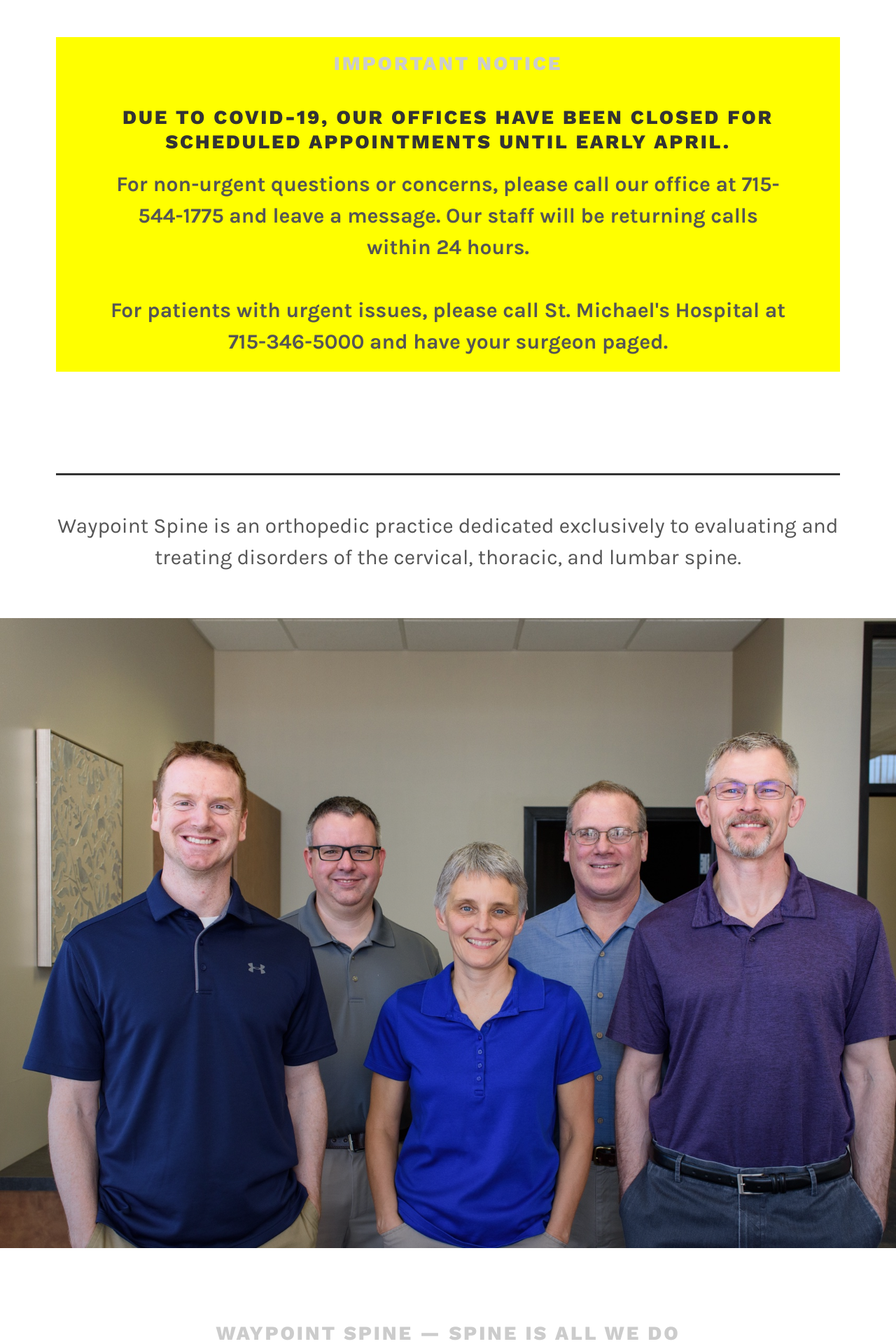
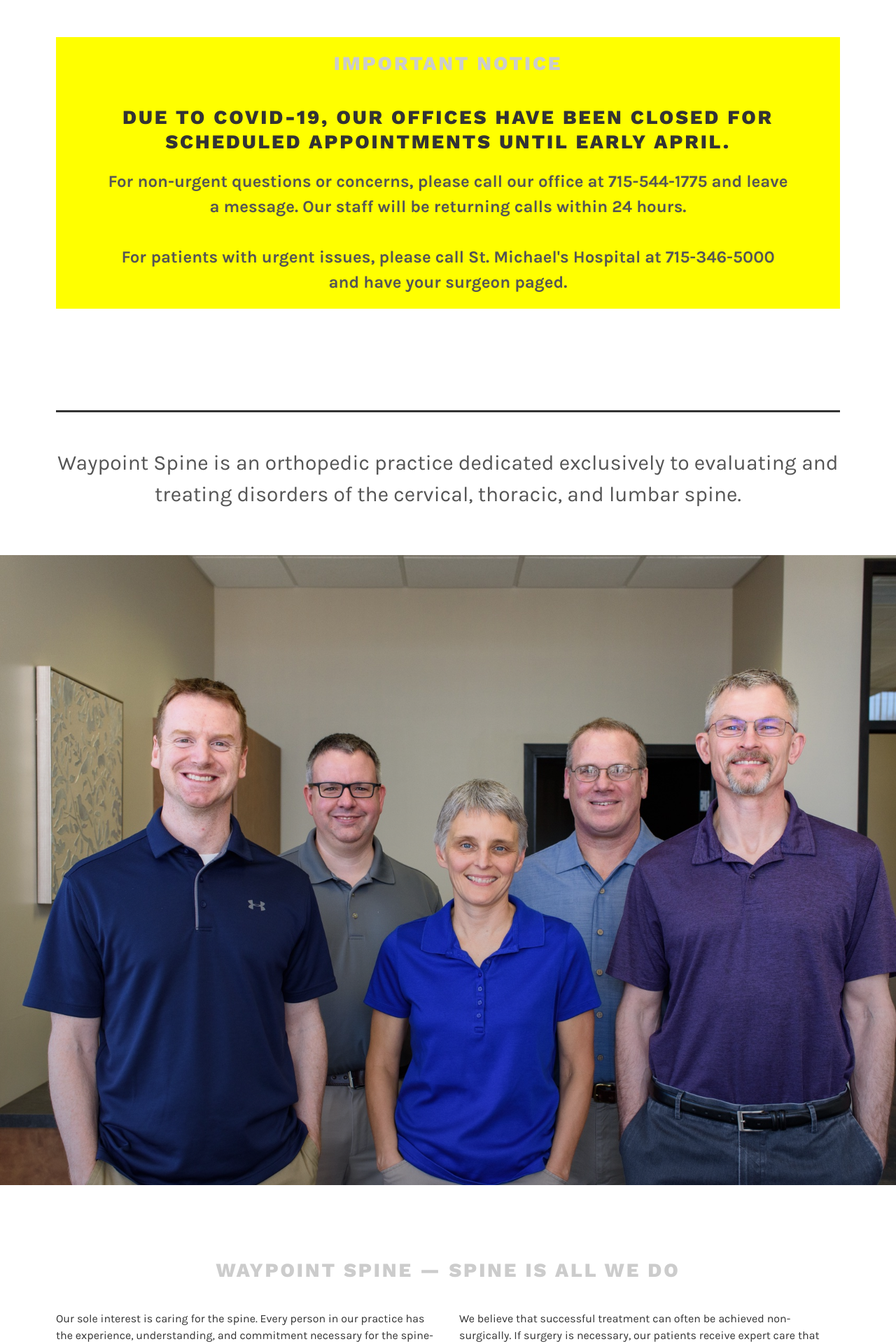
Before and after one commit to lfairchild/waypoint-spine, a Jekyll site: the page built from index.html, in a window 1280 px wide. Shown: the part 914-2834 px from the top of the page at 70% size. Built offline with Jekyll 4.4.1, drawn with Linux system fonts in a browser that asks for light colours.

Commit message:
Update index.html

```diff
--- a/index.html
+++ b/index.html
@@ -10,8 +10,8 @@ description: Waypoint Spine is an orthopedic practice dedicated to evaluating an
 		  <div style="background-color: yellow; padding: 20px;">
 		  <h2>IMPORTANT NOTICE</h2>
 		  <h3 style="font-size: 1.75rem;">Due to COVID-19, our offices have been closed for scheduled appointments until early April.</h3>
-			  <p style="padding: 0 5%; margin-top: 15px;"><strong>For non-urgent questions or concerns, please call our office at 715-544-1775 and leave a message. Our staff will be returning calls within 24 hours.</strong></li>
-			  <p style="padding: 0 5%;"><strong>For patients with urgent issues, please call St. Michael's Hospital at 715-346-5000 and have your surgeon paged.</strong></li>
+			  <p style="padding: 0 5%; margin-top: 15px; font-size: 1.5rem;"><strong>For non-urgent questions or concerns, please call our office at 715-544-1775 and leave a message. Our staff will be returning calls within 24 hours.</strong></li>
+			  <p style="padding: 0 5%; font-size: 1.5rem;"><strong>For patients with urgent issues, please call St. Michael's Hospital at 715-346-5000 and have your surgeon paged.</strong></li>
 		  </div>
 		  </br>
       <p style="padding-top: 50px; border-top: 3px solid #333; margin-top: 100px;">Waypoint Spine is an orthopedic practice dedicated exclusively to evaluating and treating disorders of the cervical, thoracic, and lumbar spine.</p>
```
